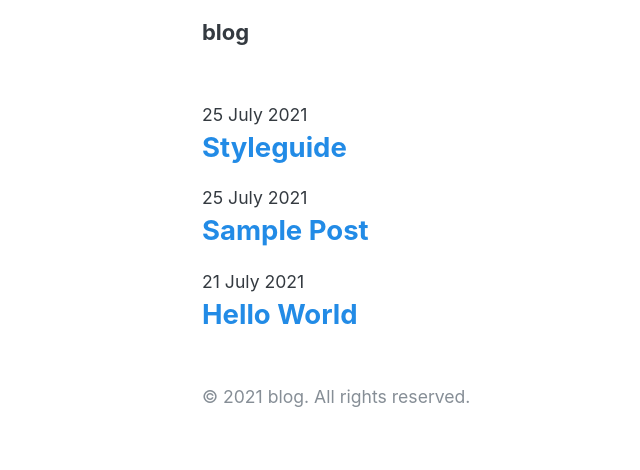
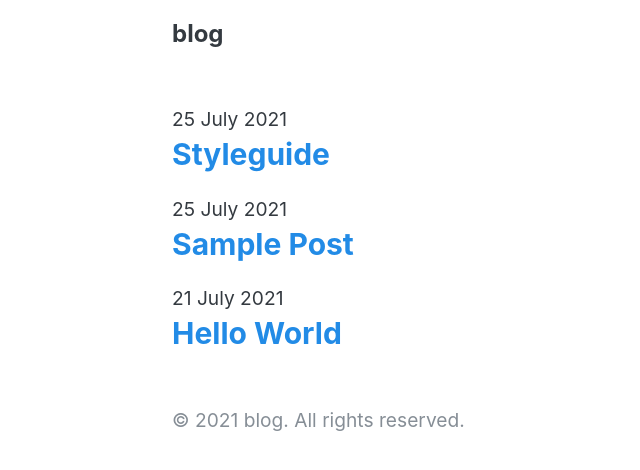
Before and after one commit to mhmdilfaj/blog, a Jekyll site: the page built from index.html, in a window 1280 px wide. Shown: the top 470 px of the page, without its empty margins (132-772 px from the left). Built offline with Jekyll 4.4.1, drawn with Linux system fonts in a browser that asks for light colours.

Commit message:
Update stylesheet.css

```diff
--- a/assets/stylesheet.css
+++ b/assets/stylesheet.css
@@ -43,7 +43,7 @@
 
 body {
   font-family: var(--system-font);
-  font-size: 18px;
+  font-size: 20px;
   line-height: 1.5;
   color: var(--fg-color);
   background-color: var(--bg-color);
@@ -51,7 +51,7 @@ body {
 
 @media (min-width: 25rem) {
   body {
-    font-size: 22px;
+    font-size: 24px;
   }
 }
 
```
